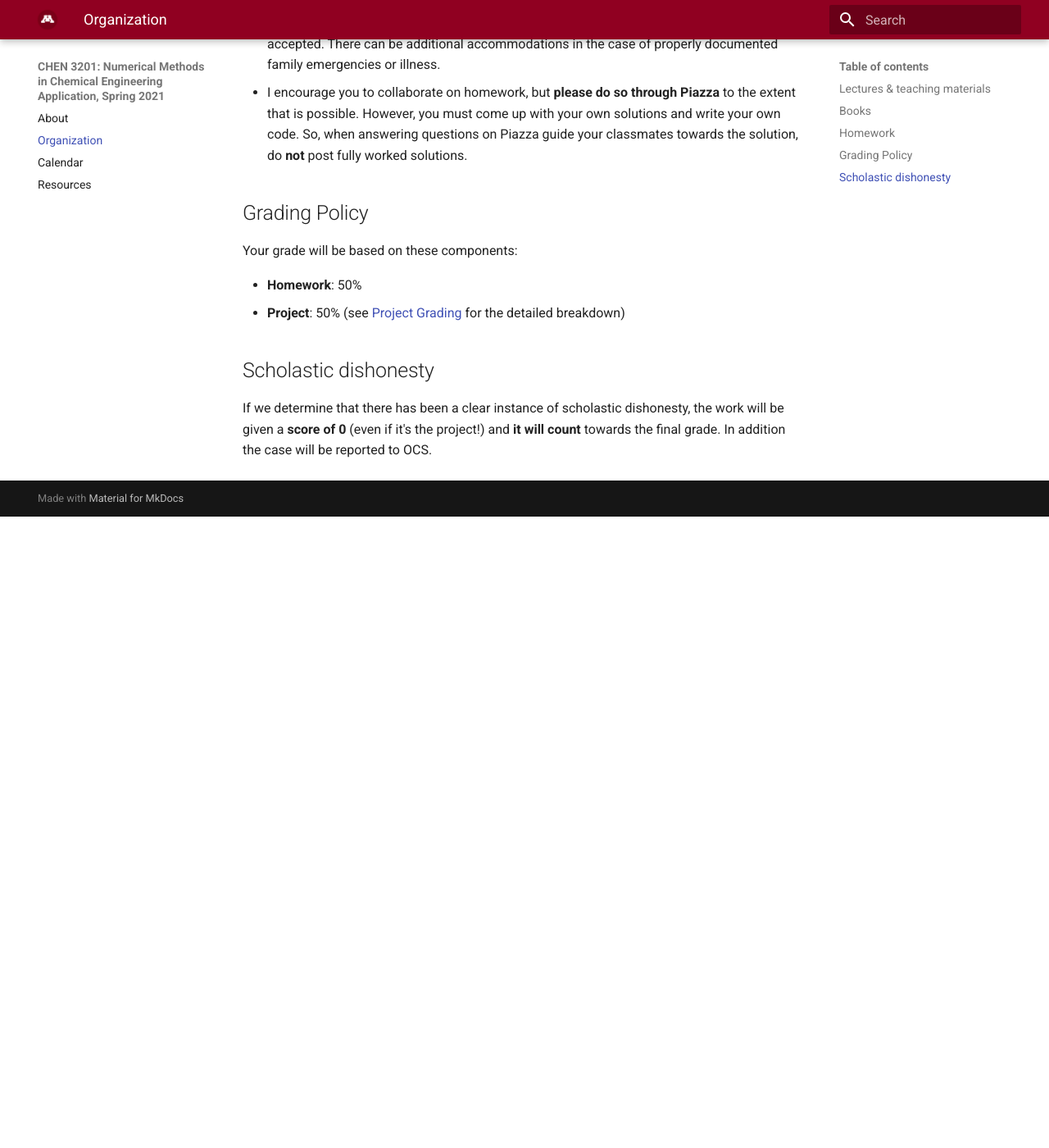
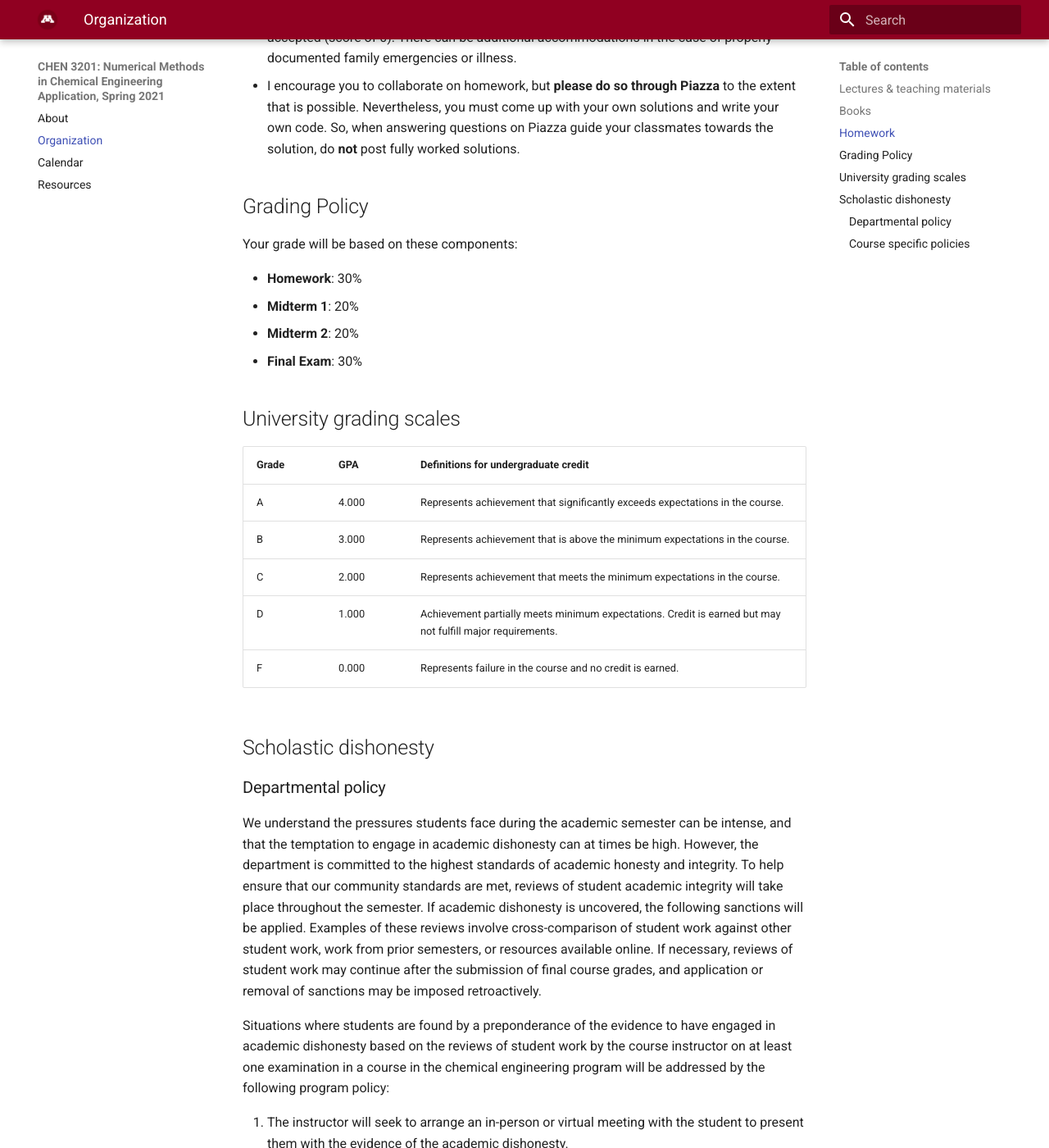
Before and after one commit to smcantab/chen3201-spring2021, an MkDocs documentation site: the page built from docs/organization.md, in a window 1280 px wide and 1400 px high, scrolled down 938 px. Shown: the whole window at 82% size. Built offline with MkDocs 1.6.1 and Material for MkDocs 9.7.7, drawn with Linux system fonts in a browser that asks for light colours; before the commit the page ends 1568 px from its top, so only the background shows below that; some of the changed text lies outside the part shown.

Commit message:
added course organization

```diff
--- a/docs/organization.md
+++ b/docs/organization.md
@@ -2,40 +2,67 @@
 
 ## Lectures & teaching materials
 
-**Lectures** will be held virtually via [Zoom @Canvas](https://canvas.umn.edu/courses/193402/external_tools/21146). They will be **recorded** an uploaded to YouTube on the same day to an unlisted playlist (link on [Canvas course page](https://canvas.umn.edu/courses/193402)).
+**Lectures** will be held virtually via [Zoom @Canvas](https://canvas.umn.edu/courses/217014/external_tools/21146). You must be authenticated in Zoom with your `*@umn.edu` account to access the lecture. They will be **recorded** an uploaded to [MediaSpace](https://mediaspace.umn.edu/) on the same day to an unlisted [playlist](https://mediaspace.umn.edu/playlist/edit/1_z9e09674//1).
 
 **Notes** will be uploaded to the [Canvas course page](https://canvas.umn.edu/courses/193402) after lectures.
 
-**Code** examples will be uploaded to the [course GitHub page](https://github.com/smcantab/chen5595-fall2020).
+**Code** examples will be uploaded to the [course GitHub page](https://github.com/smcantab/chen3201-spring2021).
 
 ## Books
 **Main textbook**:
-_Pattern Recognition and Machine Learning_ by C. M. Bishop (free [online version](https://www.microsoft.com/en-us/research/uploads/prod/2006/01/Bishop-Pattern-Recognition-and-Machine-Learning-2006.pdf)).
-[Official errata](https://www.microsoft.com/en-us/research/wp-content/uploads/2016/05/prml-errata-1st-20110921.pdf), [more (unofficial) errata](https://github.com/yousuketakada/prml_errata/blob/master/prml_errata.pdf), [algorithms in Python](https://github.com/ctgk/PRML).
-
-**Additional references**:
-_Dive into Deep Learning_ (free [online book](https://d2l.ai/) and [video lectures](https://www.youtube.com/playlist?list=PLZSO_6-bSqHQHBCoGaObUljoXAyyqhpFW))
-_Machine Learning meets Quantum Physics_ by K.T. Schutt et al.
-_Data-driven Science and Engineering_ by S. L. Brunton and J. N. Kutz ([video lectures](https://www.youtube.com/watch?v=gXbThCXjZFM&list=PLMrJAkhIeNNRpsRhXTMt8uJdIGz9-X_1-))
+_Numerical Methods with Chemical Engineering Applications_ by Kevin D. Dorfman and Prodromos Daoutidis (link to UMN library [entry](https://canvas.umn.edu/courses/217014/external_tools/21146), Amazon [entry](https://www.amazon.com/dp/1107135117/ref=cm_sw_em_r_mt_dp_tzI.FbWQZJTSB)).
 
 ## Homework
-- There will be approx. 10 assignments (written and/or code).
+- There will be 12 assignments (written and/or code).
 - Assignments will be posted by the end of Friday and are **due by the end of Friday (23:59)** of the following week.
-- Submit homework through [Canvas course page](https://canvas.umn.edu/courses/193402). For code exercises you should provide a link to a [Google Colab notebook][1] with your code.
+- Submit homework through **Gradescope** accessible via the [Canvas course page](https://canvas.umn.edu/courses/217014/external_tools/34925).
+- For exercises involving coding I will create a corresponding code assignments. **You must paste your code in the appropriate coding assignment on Gradescope**. Note that Gradescope provides a **code similarity check** so that we can easily spot plagiarism in your code.
 - The **worst grade does not count** (see scholastic dishonesty for exceptions), but you cannot skip any assignments (if you do it counts).
-- You can be late by 2 days **once**, for whatever reason. Any time after that, late work will not be accepted. There can be additional accommodations in the case of properly documented family emergencies or illness.
-- I encourage you to collaborate on homework, but **please do so through Piazza** to the extent that is possible. However, you must come up with your own solutions and write your own code. So, when answering questions on Piazza guide your classmates towards the solution, do **not** post fully worked solutions.
+- You can be late by 2 days **once**, for whatever reason. Any time after that, late work will not be accepted (score of 0). There can be additional accommodations in the case of properly documented family emergencies or illness.
+- I encourage you to collaborate on homework, but **please do so through Piazza** to the extent that is possible. Nevertheless, you must come up with your own solutions and write your own code. So, when answering questions on Piazza guide your classmates towards the solution, do **not** post fully worked solutions.
 
 ## Grading Policy
 
 Your grade will be based on these components:
 
-- **Homework**: 50%
-- **Project**: 50% (see [Project Grading][2] for the detailed breakdown)
+- **Homework**: 30%
+- **Midterm 1**: 20%
+- **Midterm 2**: 20%
+- **Final Exam**: 30%
 
-[1]: resources.md#ipythonjupyter-notebooks
-[2]: project.md#grading
+## University grading scales
+
+Grade | GPA   | Definitions for undergraduate credit
+------|-------|-----------------------------------------------------------------------------------------------------------
+A     | 4.000 | Represents achievement that significantly exceeds expectations in the course.
+B     | 3.000 | Represents achievement that is above the minimum expectations in the course.
+C     | 2.000 | Represents achievement that meets the minimum expectations in the course.
+D     | 1.000 | Achievement partially meets minimum expectations. Credit is earned but may not fulfill major requirements.
+F     | 0.000 | Represents failure in the course and no credit is earned.
 
 
 ## Scholastic dishonesty
-If we determine that there has been a clear instance of scholastic dishonesty, the work will be given a **score of 0** (even if it's the project!) and **it will count** towards the final grade. In addition the case will be reported to OCS.
+
+### Departmental policy
+
+We understand the pressures students face during the academic semester can be intense, and that the temptation to engage in academic dishonesty can at times be high. However, the department is committed to the highest standards of academic honesty and integrity. To help ensure that our community standards are met, reviews of student academic integrity will take place throughout the semester. If academic dishonesty is uncovered, the following sanctions will be applied. Examples of these reviews involve cross-comparison of student work against other student work, work from prior semesters, or resources available online. If necessary, reviews of student work may continue after the submission of final course grades, and application or removal of sanctions may be imposed retroactively.
+
+Situations where students are found by a preponderance of the evidence to have engaged in academic dishonesty based on the reviews of student work by the course instructor on at least one examination in a course in the chemical engineering program will be addressed by the following program policy:
+
+1.	The instructor will seek to arrange an in-person or virtual meeting with the student to present them with the evidence of the academic dishonesty.
+2.	The student will have the opportunity to respond, in accordance with the policy from the Office of Community Standards (OCS).
+3.	If following this discussion, the instructor determines that academic dishonesty has not occurred, there will be no report to OCS and no sanctions.
+4.	Otherwise, the case will be referred to OCS with the following sanctions in the course:
+            a. If the academic dishonesty is confined to a single examination and the student has admitted fault, the student may be given the option to take an oral examination or closely proctored written examination to demonstrate their understanding of the material on the exam where they engaged in academic dishonesty. The grade on that supplemental exam will, at most, replace the original exam grade. If the student fails the supplemental exam, they will receive an F in the course. The decision to offer a supplemental exam is at the instructor’s discretion. In the absence of a supplemental exam, the student will receive a grade of zero on the exam in question. In either case, the student will receive a grade no higher than a C- in the course.
+            b. If the academic dishonesty is confined to a single examination and the student challenges the finding of academic dishonesty, the case will be referred to OCS with a sanction of an F in the course.
+            c. If academic dishonesty extends beyond a single exam to an additional exam or homework, the program policy for sanctions is that the student receive an F in the course.
+            d. If the academic dishonesty is not related to an exam, the sanction will be determined by the instructor.
+
+In all cases, students may challenge the findings of academic dishonesty, in which case the disagreement will be resolved by OCS.
+
+### Course specific policies
+
+All policies above apply, specifically for CHEN 3201:
+
+1. If the academic dishonesty is related to a midterm or the final exam, closely proctored supplemental exams will be offered and graded as pass (C-) or fail (F). The student will receive a grade no higher than a C- in the course.
+2. If the academic dishonesty is related to the homework, the homework will get a score of 0 and this will count towards the final grade.
```
Also changed, not shown: docs/index.md (+1 -1 lines).
